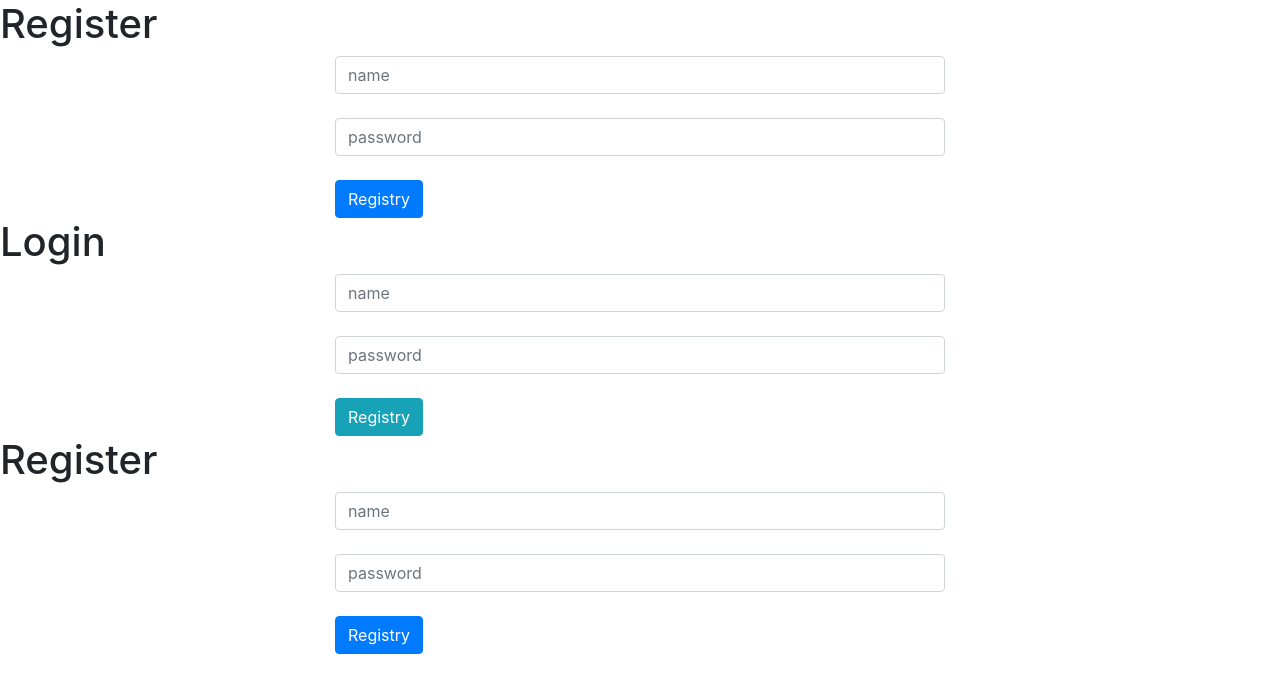
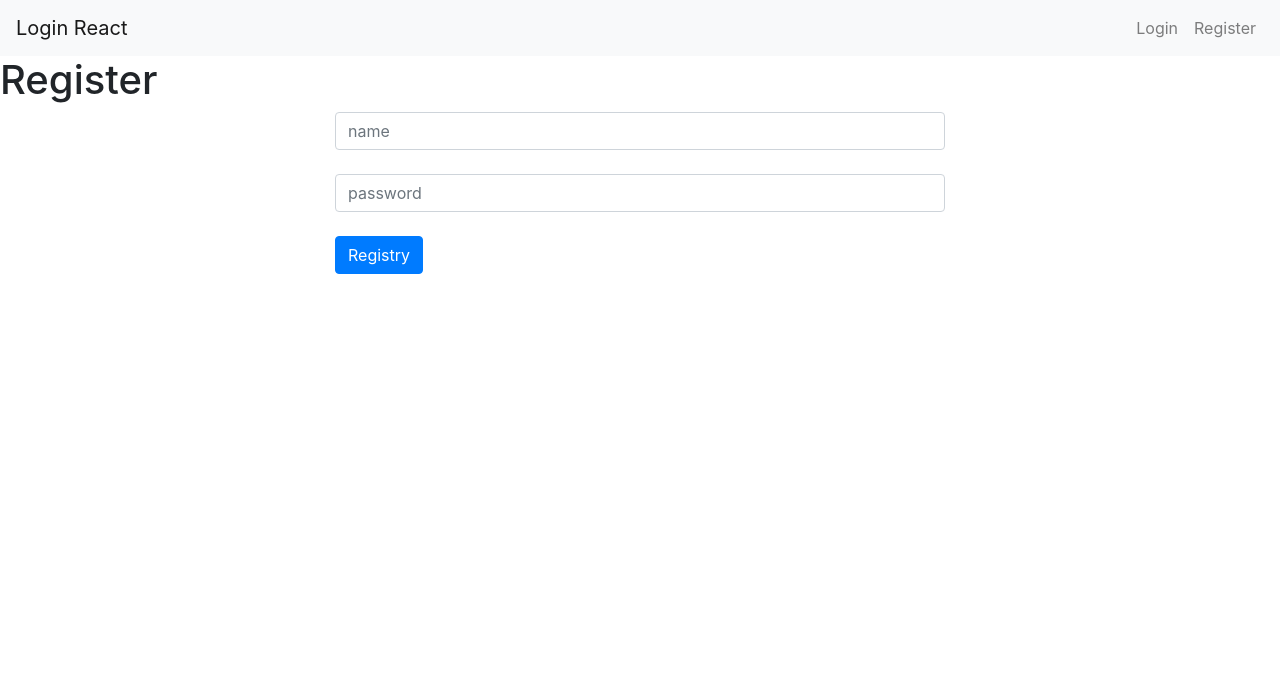
Before and after one commit to vlappdev/course, a React (Create React App) app in the folder login_register/: page /register in a window 1280 px wide. Shown: the top 692 px of the page. Built offline with nearby package versions, Linux system fonts and the light colour scheme.

Commit message:
lesson 20

```diff
--- a/login_register/src/App.js
+++ b/login_register/src/App.js
@@ -1,14 +1,14 @@
 import React from 'react';
 import Register from "./pages/register/Register";
 import Login from "./pages/login/Login";
+import Navbar from "./components/navbar/Navbar"
 import {BrowserRouter, Route} from 'react-router-dom'
 
 function App() {
     return (
         <BrowserRouter>
             <div>
-                <Register/>
-                <Login/>
+                <Navbar/>
                 <Route exact path="/" component={Login}/>
                 <Route exact path="/register" component={Register}/>
             </div>
--- /dev/null
+++ b/login_register/src/components/navbar/Navbar.js
@@ -0,0 +1,20 @@
+import React from 'react';
+import {Link} from 'react-router-dom'
+
+function Navbar() {
+    return (
+        <nav className="navbar navbar-expand navbar-light bg-light">
+            <a href="#" className="navbar-brand">Login React</a>
+            <ul className="navbar-nav ml-auto">
+                <li className="nav-item">
+                    <Link to="/" className="nav-link">Login</Link>
+                </li>
+                <li className="nav-item">
+                    <Link to="/register" className="nav-link">Register</Link>
+                </li>
+            </ul>
+        </nav>
+    );
+}
+
+export default Navbar;
--- a/login_register/src/pages/register/Register.js
+++ b/login_register/src/pages/register/Register.js
@@ -1,13 +1,29 @@
 import React from 'react';
+import {useState} from 'react'
+import AuthService from '../../services/auth-service'
 
 function Register() {
+
+    const [state, setState] = useState({name: '', pass:''});
+
+    const onRegister = () =>{
+        AuthService.register(state)
+            .then((res)=>{
+                console.log(res.data)
+            })
+    };
+
     return (
         <div className="conatiner">
             <h1>Register</h1>
             <div className="col-6 offset-3">
-                <input type="text" placeholder="name" className="form-control"/><br/>
-                <input type="password" placeholder="password" className="form-control"/><br/>
-                <button className="btn btn-primary">Registry</button>
+                <input type="text" placeholder="name" className="form-control" value={state.name}
+                onChange={(e) => setState({...state, name: e.target.value})}
+                /><br/>
+                <input type="password" placeholder="password" className="form-control" value={state.pass}
+                onChange={(e) => setState({...state, pass: e.target.value})}
+                /><br/>
+                <button onClick={onRegister} className="btn btn-primary">Registry</button>
             </div>
         </div>
     )
--- /dev/null
+++ b/login_register/src/services/auth-service.js
@@ -0,0 +1,9 @@
+import axios from 'axios'
+
+class AuthService {
+    static register(body){
+        return axios.post('/register')
+    }
+}
+
+export default AuthService
```
Also changed, not shown: 1 other file (tests, documents, lock files or other folders).
